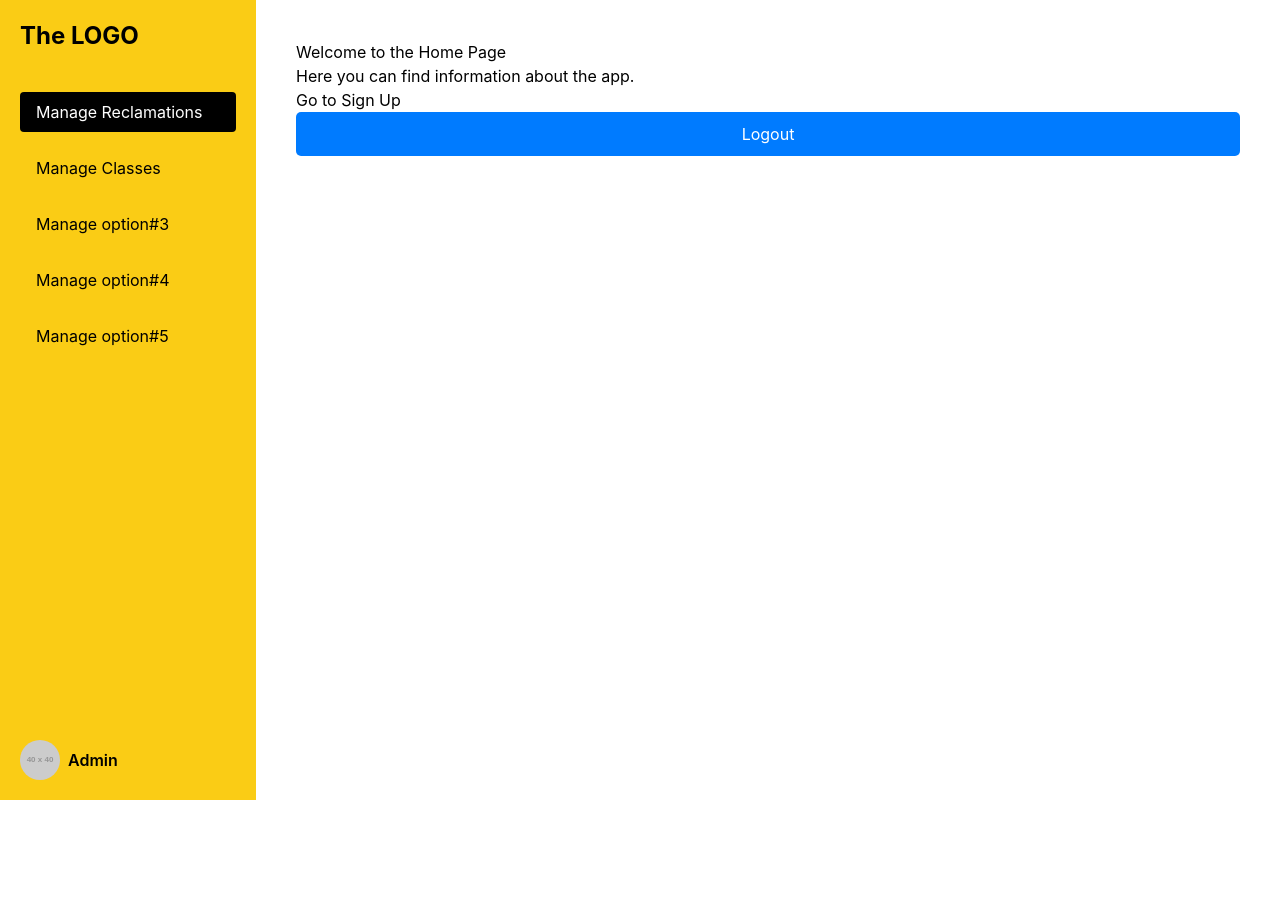
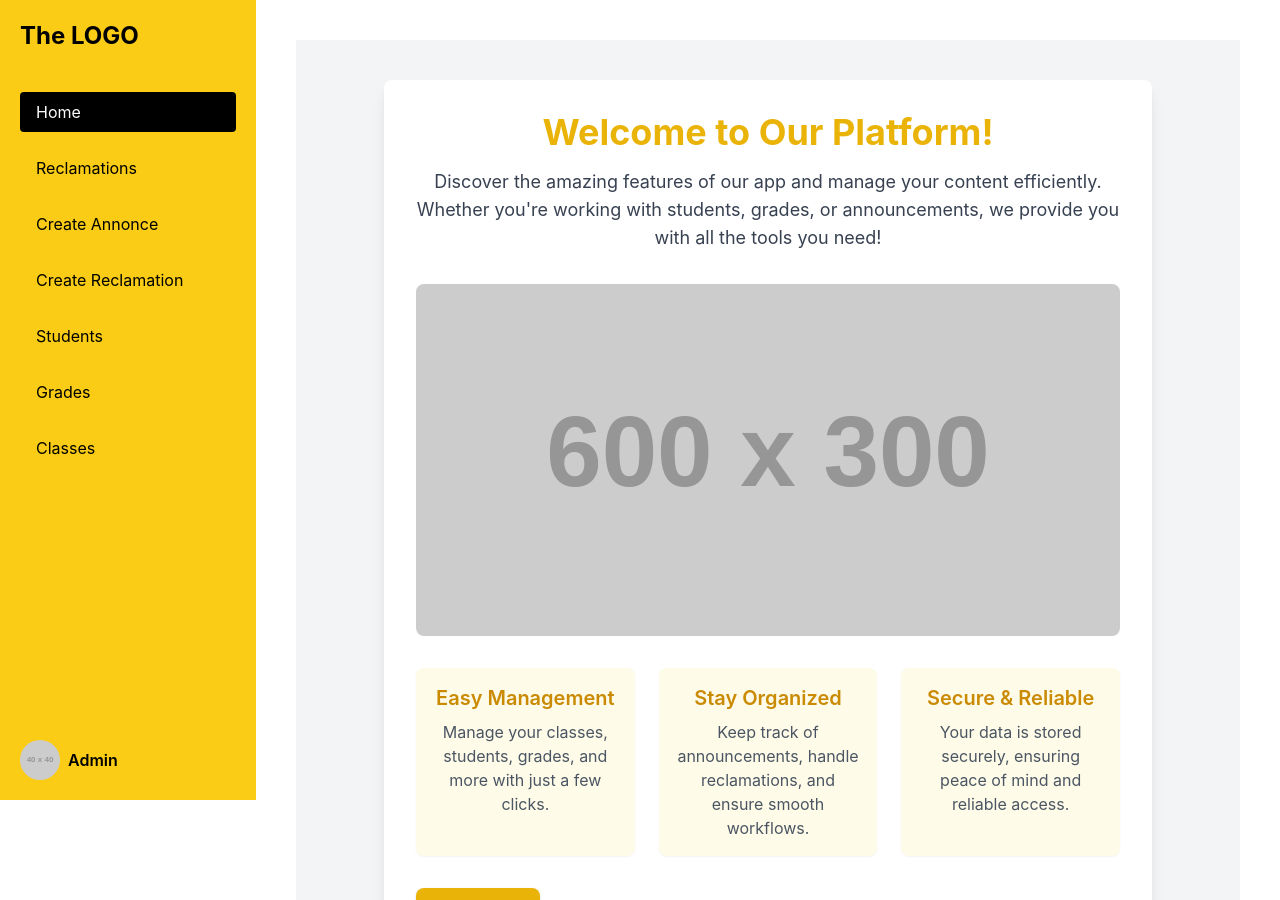
Before and after one commit to samibentaarit/stage_4eme_Frontend, a React (Create React App) app: page / in a window 1280 px wide. Shown: the top 900 px of the page. Before the commit the page ends 800 px from the top, so only its background shows below. Built offline with nearby package versions, Linux system fonts and the light colour scheme.

Commit message:
feat: Update UI components for better layout and consistency; fix spelling errors in Annance components

```diff
--- a/src/App.js
+++ b/src/App.js
@@ -27,7 +27,7 @@ function App() {
     <Router>
        <div className="flex">
        <Navbar />
-        <div className="flex-1 p-10  ">
+        <div className="flex-1 p-10  ml-64">
       <Routes >
         <Route path="/login" element={<Login />} />
         <Route path="/signup" element={<SignUp />} />
--- a/src/components/AnnanceForm.js
+++ b/src/components/AnnanceForm.js
@@ -89,10 +89,10 @@ const AnnanceForm = () => {
         },
       });
 
-      setMessage('Annance created successfully!');
+      setMessage('Annonce created successfully!');
       console.log(response.data);
     } catch (error) {
-      setMessage('Error creating annance.');
+      setMessage('Error creating annonce.');
       console.error(error);
     }
   };
@@ -110,7 +110,7 @@ const AnnanceForm = () => {
 
   return (
     <div className="max-w-4xl mx-auto bg-white p-8 rounded-lg shadow-md">
-      <h2 className="text-2xl font-bold text-gray-800 mb-6">Create Annance</h2>
+      <h2 className="text-2xl font-bold text-gray-800 mb-6">Create Annonce</h2>
       <form onSubmit={handleSubmit} encType="multipart/form-data" className="space-y-4">
         <div className="flex space-x-4">
           <div className="w-full">
@@ -207,7 +207,7 @@ const AnnanceForm = () => {
           type="submit"
           className="w-full py-2 bg-blue-600 text-white font-semibold rounded-lg hover:bg-blue-700 focus:outline-none focus:ring-4 focus:ring-blue-300"
         >
-          Create Annance
+          Create Annonce
         </button>
       </form>
       {message && <div className="mt-4 p-4 text-center text-white bg-green-500 rounded-lg">{message}</div>}
--- a/src/components/AnnanceList.js
+++ b/src/components/AnnanceList.js
@@ -29,7 +29,7 @@ const AnnanceList = () => {
       // Update the state to remove the deleted annance from the list
       setAnnances(annances.filter(annance => annance._id !== id));
     } catch (error) {
-      console.error('Error deleting annance:', error);
+      console.error('Error deleting annonce:', error);
       // Optionally, you can display an error message to the user
     }
   };
@@ -38,7 +38,7 @@ const AnnanceList = () => {
 
   return (
     <div className="p-6 bg-white rounded-lg shadow-md">
-      <h2 className="text-2xl font-bold mb-4">All Annances</h2>
+      <h2 className="text-2xl font-bold mb-4">All Annonces</h2>
       {annances.length > 0 ? (
         <table className="min-w-full bg-white border border-gray-200 rounded-lg overflow-hidden">
           <thead className="bg-gray-100">
@@ -74,7 +74,7 @@ const AnnanceList = () => {
           </tbody>
         </table>
       ) : (
-        <p className="text-gray-600">No annances found.</p>
+        <p className="text-gray-600">No annonces found.</p>
       )}
     </div>
   );
--- a/src/components/GradeForm.js
+++ b/src/components/GradeForm.js
@@ -45,6 +45,7 @@ const GradeForm = () => {
     return (
         <div>
             <h1>{id ? 'Edit Grade' : 'Create New Grade'}</h1>
+            <br />
             <form onSubmit={handleSubmit}>
                 <div>
                     <label>Grade Name</label>
--- a/src/components/Home.js
+++ b/src/components/Home.js
@@ -12,11 +12,75 @@ const handleLogout = () => {
 
 function HomePage() {
   return (
-    <div>
-      <h1>Welcome to the Home Page</h1>
-      <p>Here you can find information about the app.</p>
-      <Link to="/signup">Go to Sign Up</Link>
-      <button onClick={handleLogout}>Logout</button>
+    <div className="min-h-screen bg-gray-100 flex flex-col items-center justify-center p-10">
+      <div className="bg-white shadow-lg rounded-lg p-8 max-w-3xl text-center">
+        {/* Welcome Header */}
+        <h1 className="text-4xl font-bold text-yellow-500 mb-4">Welcome to Our Platform!</h1>
+        <p className="text-gray-700 text-lg mb-8">
+          Discover the amazing features of our app and manage your content efficiently.
+          Whether you're working with students, grades, or announcements, we provide you
+          with all the tools you need!
+        </p>
+
+        {/* Image Section */}
+        <div className="mb-8">
+          <img
+            src="https://via.placeholder.com/600x300"
+            alt="Welcome Illustration"
+            className="w-full rounded-lg"
+          />
+        </div>
+
+        {/* Highlights Section */}
+        <div className="grid grid-cols-1 md:grid-cols-3 gap-6 mb-8">
+          <div className="p-4 bg-yellow-50 rounded-lg shadow-sm">
+            <h3 className="text-xl font-semibold text-yellow-600">Easy Management</h3>
+            <p className="text-gray-600 mt-2">
+              Manage your classes, students, grades, and more with just a few clicks.
+            </p>
+          </div>
+          <div className="p-4 bg-yellow-50 rounded-lg shadow-sm">
+            <h3 className="text-xl font-semibold text-yellow-600">Stay Organized</h3>
+            <p className="text-gray-600 mt-2">
+              Keep track of announcements, handle reclamations, and ensure smooth workflows.
+            </p>
+          </div>
+          <div className="p-4 bg-yellow-50 rounded-lg shadow-sm">
+            <h3 className="text-xl font-semibold text-yellow-600">Secure & Reliable</h3>
+            <p className="text-gray-600 mt-2">
+              Your data is stored securely, ensuring peace of mind and reliable access.
+            </p>
+          </div>
+        </div>
+
+        {/* Buttons Section */}
+        <div className="flex flex-col sm:flex-row items-center justify-center gap-4">
+          <Link
+            to="/signup"
+            className="px-6 py-3 bg-yellow-500 text-white text-lg rounded-lg shadow hover:bg-yellow-600 transition"
+          >
+            Get Started
+          </Link>
+          <button
+            onClick={handleLogout}
+            className="px-6 py-3 bg-red-500 text-white text-lg rounded-lg shadow hover:bg-red-600 transition"
+          >
+            Logout
+          </button>
+        </div>
+      </div>
+
+      {/* Additional Section */}
+      <div className="mt-12 max-w-3xl text-center">
+        <h2 className="text-2xl font-bold text-gray-800 mb-4">About Our App</h2>
+        <p className="text-gray-600 leading-relaxed">
+          Lorem ipsum dolor sit amet, consectetur adipiscing elit. Pellentesque et
+          facilisis nulla, nec consequat est. Nullam fringilla urna sit amet ligula
+          auctor, a convallis eros fermentum. Fusce dictum nisi at nibh gravida, vel
+          consequat eros dapibus. Sed convallis, erat nec volutpat vulputate, magna
+          orci tempor risus, nec pellentesque mi mauris id libero.
+        </p>
+      </div>
     </div>
   );
 }
--- a/src/components/Navbar.js
+++ b/src/components/Navbar.js
@@ -1,10 +1,14 @@
-// Navbar.js
 import React from 'react';
-import { Link } from 'react-router-dom';
+import { Link, useLocation } from 'react-router-dom';
 
 const Navbar = () => {
- return (
-    <div className="bg-yellow-400 w-64 h-screen p-5 flex flex-col justify-between">
+  const location = useLocation();
+
+  // Helper function to check if a route is active
+  const isActive = (path) => location.pathname === path;
+
+  return (
+    <div className="bg-yellow-400 w-64 h-screen p-5 flex flex-col justify-between fixed top-0 left-0">
       <div>
         {/* Logo Section */}
         <div className="mb-10">
@@ -16,42 +20,84 @@ const Navbar = () => {
           <ul className="space-y-4">
             <li>
               <Link
+                to="/"
+                className={`block py-2 px-4 rounded ${
+                  isActive("/") ? "bg-black text-white" : "text-black hover:bg-yellow-300"
+                }`}
+              >
+                Home
+              </Link>
+            </li>
+            <li>
+              <Link
                 to="/reclamations"
-                className="block py-2 px-4 bg-black text-white rounded hover:bg-gray-800"
+                className={`block py-2 px-4 rounded ${
+                  isActive("/reclamations")
+                    ? "bg-black text-white"
+                    : "text-black hover:bg-yellow-300"
+                }`}
               >
-                Manage Reclamations
+                Reclamations
+              </Link>
+            </li>
+            <li>
+              <Link
+                to="/create-annance"
+                className={`block py-2 px-4 rounded ${
+                  isActive("/create-annance")
+                    ? "bg-black text-white"
+                    : "text-black hover:bg-yellow-300"
+                }`}
+              >
+                Create Annonce
+              </Link>
+            </li>
+            <li>
+              <Link
+                to="/create-reclamation"
+                className={`block py-2 px-4 rounded ${
+                  isActive("/create-reclamation")
+                    ? "bg-black text-white"
+                    : "text-black hover:bg-yellow-300"
+                }`}
+              >
+                Create Reclamation
+              </Link>
+            </li>
+            <li>
+              <Link
+                to="/students"
+                className={`block py-2 px-4 rounded ${
+                  isActive("/students")
+                    ? "bg-black text-white"
+                    : "text-black hover:bg-yellow-300"
+                }`}
+              >
+                Students
+              </Link>
+            </li>
+            <li>
+              <Link
+                to="/grades"
+                className={`block py-2 px-4 rounded ${
+                  isActive("/grades")
+                    ? "bg-black text-white"
+                    : "text-black hover:bg-yellow-300"
+                }`}
+              >
+                Grades
               </Link>
             </li>
             <li>
               <Link
                 to="/classes"
-                className="block py-2 px-4 text-black rounded hover:bg-yellow-300"
+                className={`block py-2 px-4 rounded ${
+                  isActive("/classes")
+                    ? "bg-black text-white"
+                    : "text-black hover:bg-yellow-300"
+                }`}
               >
-                Manage Classes
-              </Link>
-            </li>
-            <li>
-              <Link
-                to="/create-annance"
-                className="block py-2 px-4 text-black rounded hover:bg-yellow-300"
-              >
-                Manage option#3
-              </Link>
-            </li>
-            <li>
-              <Link
-                to="/create-reclamation"
-                className="block py-2 px-4 text-black rounded hover:bg-yellow-300"
-              >
-                Manage option#4
-              </Link>
-            </li>
-            <li>
-              <Link
-                to="/grades"
-                className="block py-2 px-4 text-black rounded hover:bg-yellow-300"
-              >
-                Manage option#5
+                Classes
               </Link>
             </li>
           </ul>
@@ -70,4 +116,5 @@ const Navbar = () => {
     </div>
   );
 };
+
 export default Navbar;
--- a/src/components/ReclamationForm.js
+++ b/src/components/ReclamationForm.js
@@ -69,33 +69,36 @@ const ReclamationForm = () => {
   };
 
   return (
-    <div>
-      <h2>Create Reclamation</h2>
-      <form onSubmit={handleSubmit}>
+<div className="max-w-4xl mx-auto bg-white p-8 rounded-lg shadow-md">
+      <h2 className="text-2xl font-bold text-gray-800 mb-6">Create Reclamation</h2>
+      <form onSubmit={handleSubmit} className="space-y-6">
         <div>
-          <label>Sujet:</label>
+          <label className="block text-gray-700 font-medium mb-2">Sujet:</label>
           <input
             type="text"
             value={sujet}
             onChange={(e) => setSujet(e.target.value)}
             required
+            className="w-full px-4 py-2 border rounded-lg focus:outline-none focus:ring-2 focus:ring-blue-500"
           />
         </div>
         <div>
-          <label>Information:</label>
+          <label className="block text-gray-700 font-medium mb-2">Information:</label>
           <textarea
             value={information}
             onChange={(e) => setInformation(e.target.value)}
             required
+            className="w-full px-4 py-2 border rounded-lg focus:outline-none focus:ring-2 focus:ring-blue-500"
           />
         </div>
         <div>
-          <label>Etat:</label>
+          <label className="block text-gray-700 font-medium mb-2">Etat:</label>
           <input
             type="text"
             value={etat}
             onChange={(e) => setEtat(e.target.value)}
             required
+            className="w-full px-4 py-2 border rounded-lg focus:outline-none focus:ring-2 focus:ring-blue-500"
           />
         </div>
 
```
Also changed, not shown: src/components/ClassList.js (+35 -14 lines), src/components/GradeList.js (+16 -7 lines), src/components/ReclamationList.js (+14 -11 lines).
